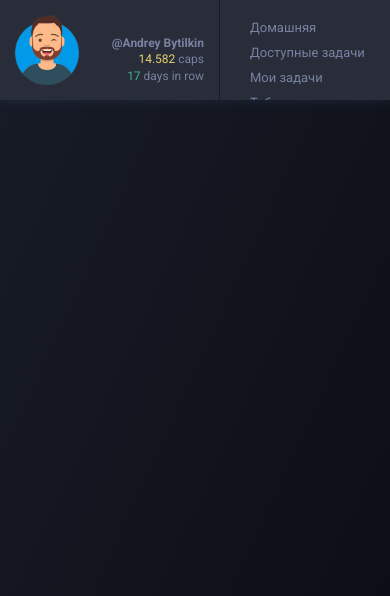
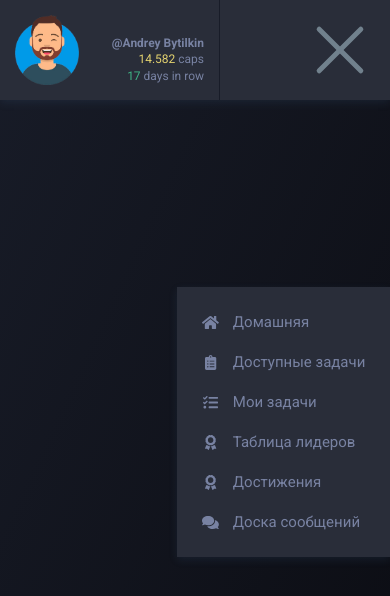
Before and after one commit to TheNear/ProcrastinationProject, a React (Create React App) app: page / in a window 390 px wide. Shown: the top 596 px of the page. Built offline with nearby package versions, Linux system fonts and the light colour scheme.

Commit message:
add: adaptive menu hamburger

```diff
--- /dev/null
+++ b/src/componentHelpers/HamburgerButton/HamburgerButton.scss
@@ -0,0 +1,77 @@
+
+.button-hamburger {
+  border: none;
+  background: transparent;
+  outline: none;
+  cursor: pointer;
+  padding: 0;
+}
+
+.button-hamburger:hover .line {
+  stroke: #6662c4;
+}
+
+.button-hamburger-svg {
+  display: block;
+  width: 50px;
+  height: 50px;
+}
+
+.button-hamburger-line {
+  fill: none;
+  stroke: #71818d;
+  stroke-width: 6px;
+  stroke-linecap: round;
+  stroke-linejoin: round;
+}
+
+/* Hamburger */
+.button-hamburger-line.top,
+.button-hamburger-line.bottom {
+  stroke-dasharray: 50px 600px;
+  stroke-dashoffset: 0px;
+}
+
+.button-hamburger-line.cross {
+  stroke-dasharray: 50px 60px;
+  stroke-dashoffset: 0px;
+}
+
+/* Cross */
+.active .button-hamburger-line.top,
+.active .button-hamburger-line.bottom {
+  stroke-dasharray: 70.71px 600px;
+  stroke-dashoffset: -392px;
+}
+
+.active .button-hamburger-line.cross {
+  stroke-dasharray: 50px 60px;
+  stroke-dashoffset: 51px;
+}
+
+/* Timing */
+$timing: 0.35s;
+
+.button-hamburger-line.cross {
+  transition: $timing stroke-dasharray ease $timing,
+    $timing stroke-dashoffset ease $timing,
+    $timing stroke ease 0s;
+}
+
+.button-hamburger-line.top {
+  transition: ($timing * 1.5) stroke-dasharray ease 0s,
+    ($timing * 1.5) stroke-dashoffset ease 0s,
+    $timing stroke ease 0s;
+}
+
+.button-hamburger-line.bottom {
+  transition: ($timing * 1.5) stroke-dasharray ease $timing,
+    ($timing * 1.5) stroke-dashoffset ease $timing,
+    $timing stroke ease 0s;
+}
+
+.active .button-hamburger-line.cross {
+  transition: $timing stroke-dasharray ease 0s,
+    $timing stroke-dashoffset ease 0s,
+    $timing stroke ease 0s;
+}
--- /dev/null
+++ b/src/componentHelpers/HamburgerButton/index.jsx
@@ -0,0 +1,16 @@
+import React from 'react';
+import './HamburgerButton.scss';
+
+export default function HamburgerButton({className, height, width, isActive, clickHandler}) {
+  return (
+    <button onClick={clickHandler} className={`button-hamburger ${className} ${isActive ? 'active' : ''}`}>
+      <svg className='button-hamburger-svg' style={{height, width}} viewBox="0 0 120 120">
+        <g>
+          <path className="button-hamburger-line top" d="M35,35h50c14.1,0,50.6,13,20.5,53.5s-121.9,21.6-94.4-40.3S111.6,8.4,85,35L35,85"/>
+          <path className="button-hamburger-line bottom" d="M35,85h50c14.1,0,50.6-13,20.5-53.5S-16.4,9.9,11.1,71.8S111.6,111.6,85,85L35,35"/>
+          <line className="button-hamburger-line cross" x1="35" y1="60" x2="85" y2="60"/>
+        </g>
+      </svg>
+    </button>
+  );
+}
--- a/src/components/SidePanel/SidePanel.scss
+++ b/src/components/SidePanel/SidePanel.scss
@@ -12,6 +12,7 @@
 @media only screen  and (max-width: $sc-big-medium) {
   .side-panel {
     flex-direction: row;
+    justify-content: space-between;
     width: auto;
     height: 100px;
   }
--- a/src/components/SidePanel/index.jsx
+++ b/src/components/SidePanel/index.jsx
@@ -7,6 +7,7 @@ export default function SideMenu() {
     <header className='side-panel'>
         <SidePanelProfile />
         <SidePanelMenu />
+
     </header>
   )
 }
--- a/src/components/SidePanelMenu/SidePanelMenu.scss
+++ b/src/components/SidePanelMenu/SidePanelMenu.scss
@@ -26,24 +26,47 @@
   height: 100%;
   padding-left: 10px;
   display: flex;
-  // justify-content: center;
   align-items: center;
 }
 
+.side-menu__toggler-label {
+  display: none;
+}
+
+.side-menu__hamburger {
+  display: none;
+}
+
+
 
 @media only screen  and (max-width: $sc-big-medium) {
+
+
   .side-menu {
+    width: auto;
+    height: auto;
+    position: fixed;
+    top: 50%;
+    right: 0;
+    @include box-shadow;
     display: flex;
+    transform: translate3d(100%, -50%, 0);
     justify-content: flex-end;
-    font-size: 13px;
+    font-size: 15px;
+    transition: all 0.5s ease;
   }
 
-  .side-menu__icon {
-    display: none;
+  .side-menu__hamburger {
+    display: block;
+  }
+
+  .side-menu.active {
+    transform: translate3d(0, -50%, 0);
   }
 
   .side-menu__list {
     display: flex;
+    flex-direction: column;
     flex-wrap: wrap;
   }
 };
--- a/src/components/SidePanelMenu/index.jsx
+++ b/src/components/SidePanelMenu/index.jsx
@@ -1,31 +1,36 @@
-import React from 'react';
+import React, { Fragment, useState } from 'react';
 import { FontAwesomeIcon } from '@fortawesome/react-fontawesome'
 import { faTasks, faClipboardList, faAward, faComments, faHome } from '@fortawesome/free-solid-svg-icons'
 import { NavLink } from 'react-router-dom';
+import HamburgerButton from '../../componentHelpers/HamburgerButton';
 
-export default function SidePanelMenu() {
 const navigation = [
   {
+    id: 0,
     icon: faHome,
     title: 'Домашняя',
     to: '/'
   },
   {
+    id: 1,
     icon: faClipboardList,
     title: 'Доступные задачи',
     to: '/taskshop',
   },
   {
+    id: 2,
     icon: faTasks,
     title: 'Мои задачи',
     to: '/mytask',
   },
   {
+    id: 3,
     icon: faAward,
     title: 'Таблица лидеров',
     to: '/scoreboard',
   },
   {
+    id: 4,
     icon: faAward,
     title: 'Достижения',
     to: '/achievements',
@@ -35,20 +40,31 @@ export default function SidePanelMenu() {
     title: 'Доска сообщений',
     to: '/messagesboard',
   }
-  ]
+];
 
 
+export default function SidePanelMenu() {
+  const [menuActive, toggleMenu] = useState('false');
 
   return (
-    <nav className='side-menu'>
+    <Fragment>
+      <HamburgerButton
+        isActive={menuActive}
+        clickHandler={() => toggleMenu(!menuActive)}
+        className='side-menu__hamburger'
+        height='100px'
+        width='100px'
+      />
+      <nav className={`side-menu ${menuActive ? 'active' : ''}`}>
         <ul className="side-menu__list">
-        {navigation.map((link) => (
-          <li className="side-menu__item">
+          {navigation.map((link, index) => (
+            <li key={link.id + 'key'} className="side-menu__item">
               <div className="side-menu__icon"><FontAwesomeIcon icon={link.icon} /></div>
               <NavLink to={link.to} className="side-menu__link">{link.title}</NavLink>
             </li>
           ))}
         </ul>
       </nav>
+    </Fragment>
   )
 }
```
Lines whose indentation alone changed are shown as unchanged.
